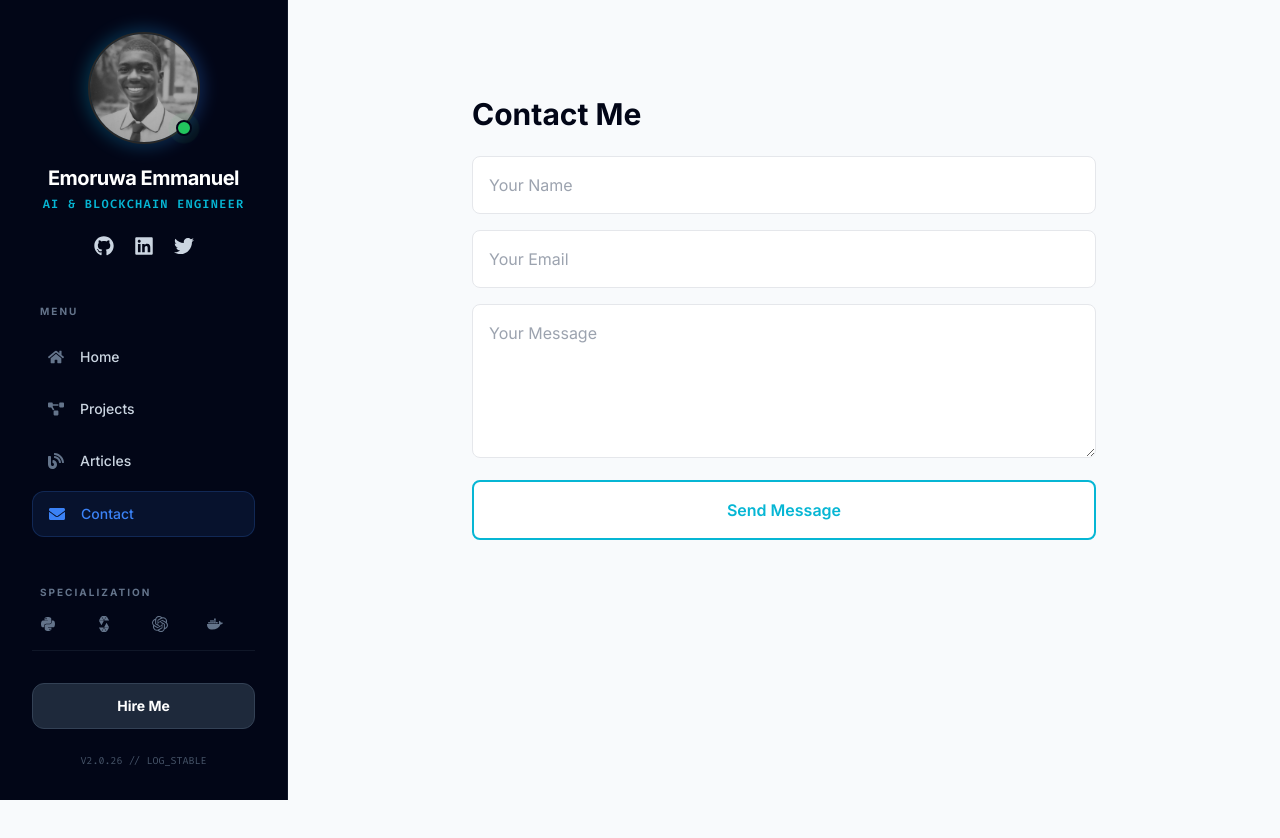
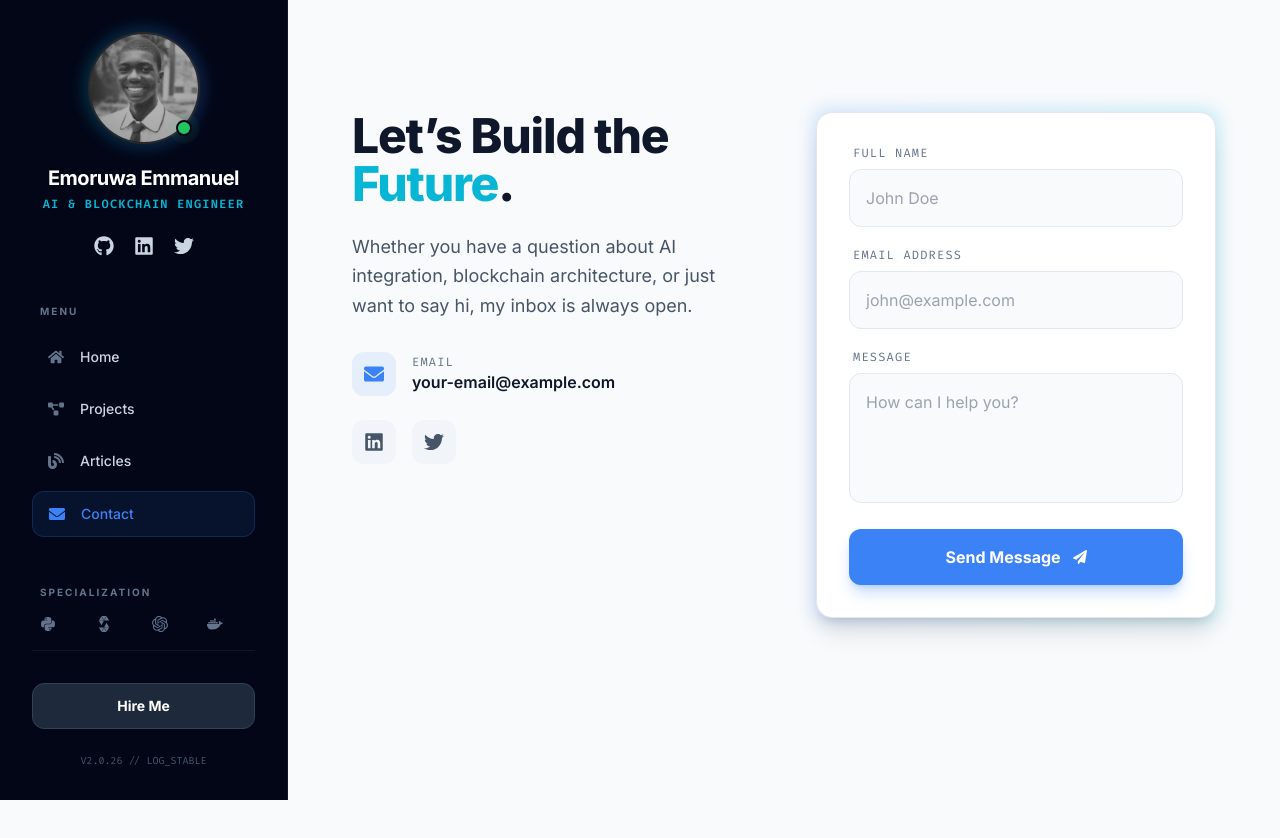
Before and after one commit to Emzee-Creates/portfolio, a Next.js app: page /contact in a window 1280 px wide. Shown: the top 838 px of the page. Built offline with nearby package versions, Linux system fonts and the light colour scheme.

Commit message:
Enhance contact form with status messages and UI updates
Added status handling for form submission and updated UI elements.

```diff
--- a/app/contact/page.js
+++ b/app/contact/page.js
@@ -1,9 +1,10 @@
 "use client";
 import { useState } from "react";
+import { FaPaperPlane, FaCheckCircle, FaExclamationCircle, FaEnvelope, FaLinkedin, FaTwitter } from "react-icons/fa";
 
 export default function ContactPage() {
   const [form, setForm] = useState({ name: "", email: "", message: "" });
-  const [status, setStatus] = useState(null);
+  const [status, setStatus] = useState(null); // 'idle' | 'loading' | 'success' | 'error'
 
   const handleChange = (e) => setForm({ ...form, [e.target.name]: e.target.value });
 
@@ -23,6 +24,7 @@ export default function ContactPage() {
       if (data.success) {
         setStatus("success");
         setForm({ name: "", email: "", message: "" });
+        setTimeout(() => setStatus(null), 5000); // Reset status after 5s
       } else {
         setStatus("error");
       }
@@ -32,54 +34,113 @@ export default function ContactPage() {
   };
 
   return (
-    <div className="max-w-2xl mx-auto px-4 sm:px-6 py-8">
-      <h1 className="text-2xl sm:text-3xl font-bold mb-6 text-brand-dark">Contact Me</h1>
+    <div className="max-w-5xl mx-auto py-12">
+      <div className="grid md:grid-cols-2 gap-16">
 
-      <form onSubmit={handleSubmit} className="space-y-4">
+        {/* Left Side: Copy */}
+        <div>
+          <h1 className="text-4xl md:text-5xl font-extrabold text-slate-900 dark:text-white tracking-tight mb-6">
+            Let’s Build the <span className="text-brand-accent">Future</span>.
+          </h1>
+          <p className="text-lg text-slate-600 dark:text-slate-400 leading-relaxed mb-8">
+            Whether you have a question about AI integration, blockchain architecture, or just want to say hi, my inbox is always open.
+          </p>
+
+          <div className="space-y-6">
+            <div className="flex items-center gap-4 text-slate-600 dark:text-slate-300">
+              <div className="p-3 rounded-xl bg-brand-blue/10 text-brand-blue">
+                <FaEnvelope size={20} />
+              </div>
+              <div>
+                <p className="text-xs font-mono uppercase tracking-widest text-slate-500">Email</p>
+                <p className="font-semibold text-slate-900 dark:text-white">your-email@example.com</p>
+              </div>
+            </div>
+
+            <div className="flex items-center gap-4">
+               <a href="#" className="p-3 rounded-xl bg-slate-100 dark:bg-slate-800 text-slate-600 dark:text-slate-400 hover:text-brand-blue transition-colors">
+                 <FaLinkedin size={20} />
+               </a>
+               <a href="#" className="p-3 rounded-xl bg-slate-100 dark:bg-slate-800 text-slate-600 dark:text-slate-400 hover:text-cyan-400 transition-colors">
+                 <FaTwitter size={20} />
+               </a>
+            </div>
+          </div>
+        </div>
+
+        {/* Right Side: The Form */}
+        <div className="relative">
+          <div className="absolute -inset-1 bg-gradient-to-r from-brand-blue to-brand-accent rounded-2xl blur opacity-20"></div>
+          <form
+            onSubmit={handleSubmit}
+            className="relative bg-white dark:bg-slate-900 border border-slate-200 dark:border-slate-800 p-8 rounded-2xl shadow-xl space-y-5"
+          >
+            <div>
+              <label className="block text-xs font-mono uppercase tracking-widest text-slate-500 mb-2 ml-1">Full Name</label>
               <input
                 type="text"
                 name="name"
-          placeholder="Your Name"
+                placeholder="John Doe"
                 value={form.name}
                 onChange={handleChange}
                 required
-          className="w-full p-3 sm:p-4 border rounded-lg text-sm sm:text-base"
+                className="w-full bg-slate-50 dark:bg-slate-950 border border-slate-200 dark:border-slate-800 rounded-xl p-4 focus:ring-2 focus:ring-brand-blue outline-none transition-all dark:text-white"
               />
+            </div>
+
+            <div>
+              <label className="block text-xs font-mono uppercase tracking-widest text-slate-500 mb-2 ml-1">Email Address</label>
               <input
                 type="email"
                 name="email"
-          placeholder="Your Email"
+                placeholder="john@example.com"
                 value={form.email}
                 onChange={handleChange}
                 required
-          className="w-full p-3 sm:p-4 border rounded-lg text-sm sm:text-base"
+                className="w-full bg-slate-50 dark:bg-slate-950 border border-slate-200 dark:border-slate-800 rounded-xl p-4 focus:ring-2 focus:ring-brand-blue outline-none transition-all dark:text-white"
               />
+            </div>
+
+            <div>
+              <label className="block text-xs font-mono uppercase tracking-widest text-slate-500 mb-2 ml-1">Message</label>
               <textarea
                 name="message"
-          placeholder="Your Message"
-          rows="5"
+                placeholder="How can I help you?"
+                rows="4"
                 value={form.message}
                 onChange={handleChange}
                 required
-          className="w-full p-3 sm:p-4 border rounded-lg text-sm sm:text-base"
+                className="w-full bg-slate-50 dark:bg-slate-950 border border-slate-200 dark:border-slate-800 rounded-xl p-4 focus:ring-2 focus:ring-brand-blue outline-none transition-all dark:text-white resize-none"
               />
+            </div>
+
             <button
               type="submit"
-          className="w-full bg-white text-brand-accent border-2 border-brand-accent font-semibold py-3 sm:py-4 rounded-lg transition hover:bg-brand-accent/20 hover:text-blue-600"
+              disabled={status === "loading"}
+              className={`w-full flex items-center justify-center gap-3 py-4 rounded-xl font-bold transition-all ${
+                status === "loading"
+                ? "bg-slate-400 cursor-not-allowed"
+                : "bg-brand-blue text-white hover:bg-blue-600 shadow-lg shadow-blue-500/30"
+              }`}
             >
-          Send Message
+              {status === "loading" ? "Transmitting..." : "Send Message"}
+              <FaPaperPlane size={14} className={status === "loading" ? "animate-pulse" : ""} />
             </button>
-      </form>
 
-      {status === "loading" && <p className="text-blue-500 mt-4">Sending...</p>}
+            {/* Status Messages */}
             {status === "success" && (
-        <p className="text-green-500 mt-4">
-          Message sent successfully! I will get back to you shortly!
-        </p>
+              <div className="flex items-center gap-2 text-green-500 text-sm font-medium bg-green-500/10 p-3 rounded-lg border border-green-500/20">
+                <FaCheckCircle /> Message sent! I'll get back to you soon.
+              </div>
             )}
             {status === "error" && (
-        <p className="text-red-500 mt-4">Something went wrong. Try again.</p>
+              <div className="flex items-center gap-2 text-red-500 text-sm font-medium bg-red-500/10 p-3 rounded-lg border border-red-500/20">
+                <FaExclamationCircle /> Connection error. Please try again.
+              </div>
             )}
+          </form>
+        </div>
+      </div>
     </div>
   );
 }
```
Lines whose indentation alone changed are shown as unchanged.
